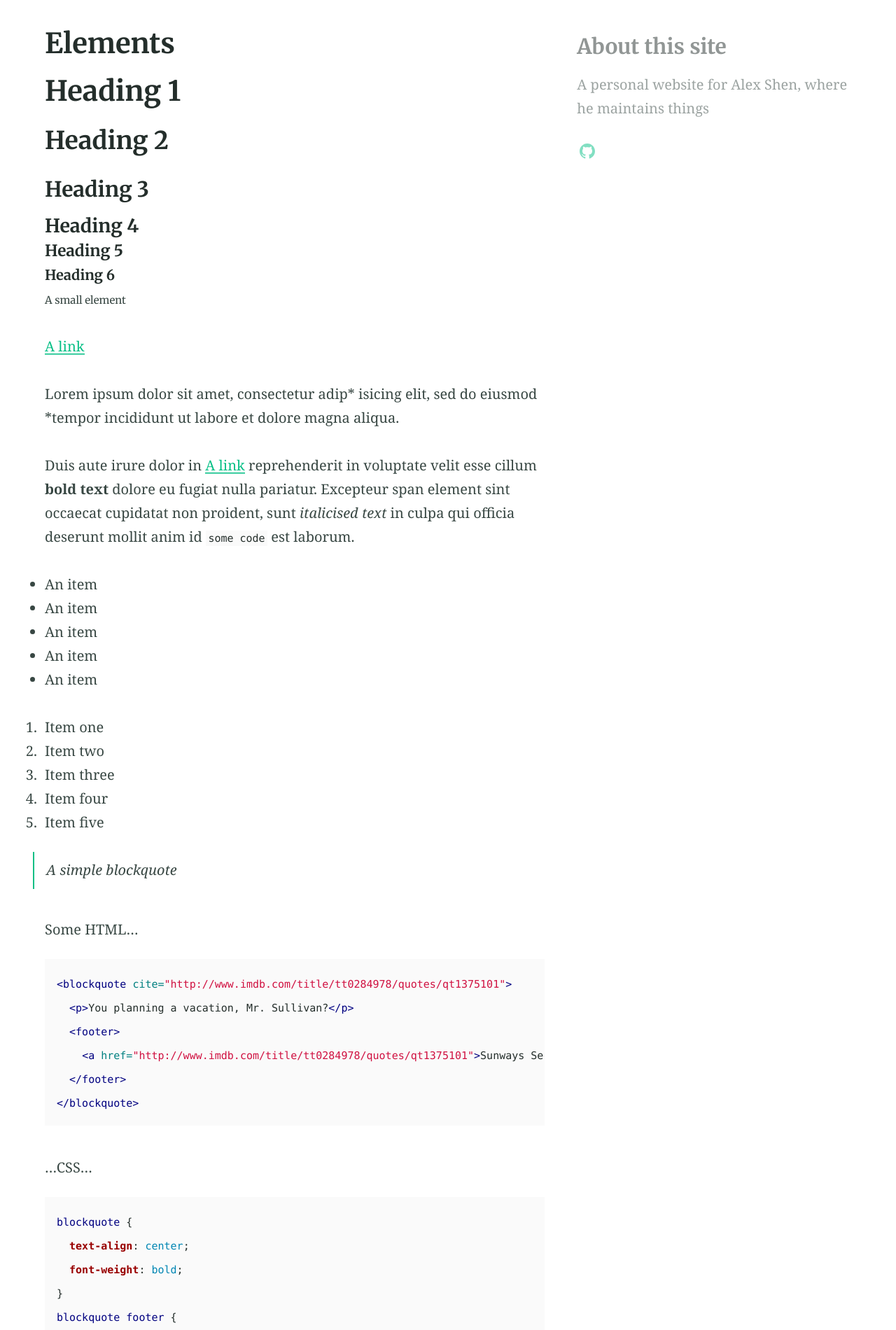
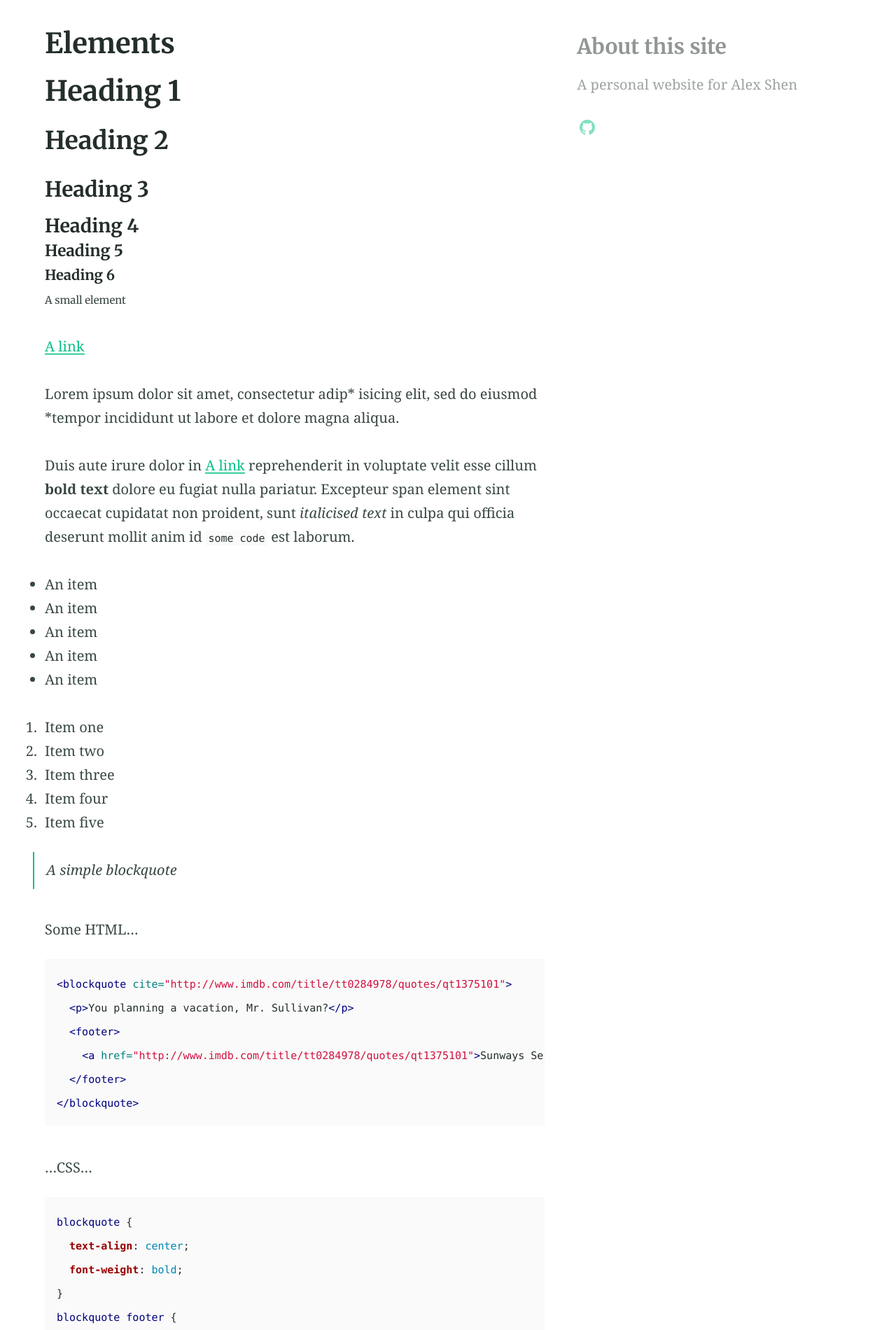
Before and after one commit to A-Chicharito-S/A-Chicharito-S.github.io, a Jekyll site: the page built from elements.md, in a window 1280 px wide. Shown: the part 408-2308 px from the top of the page at 70% size. Built offline with Jekyll 4.4.1, drawn with Linux system fonts in a browser that asks for light colours.

Commit message:
Update _config.yml

```diff
--- a/_config.yml
+++ b/_config.yml
@@ -96,13 +96,13 @@ encoding: utf-8 # Make sure the encoding is right
 lang: en-GB # Set the site language
 title: "A-Chicharito-S" # Site name or title, also used in jekyll-seo-tag
 logo: "/assets/logos/logo.svg" # Site logo, also used in jekyll-seo-tag
-description: "A personal website for Alex Shen, where he maintains things" # Site description and default description, also used in jekyll-seo-tag
+description: "A personal website for Alex Shen" # Site description and default description, also used in jekyll-seo-tag
 url: "https://alembic.darn.es" # Site url, also used in jekyll-seo-tag
 baseurl: ""
 # repo: "https://github.com/daviddarnes/alembic"
 # email: "me@daviddarnes.com"
 repo: "https://github.com/A-Chicharito-S/A-Chicharito-S.github.io"
-email: "2839826986@qq.com"
+email: "alexchicharitoshen@gmail.com"
 # disqus: "alembic-1" # Blog post comments, uncomment the option and set the site ID from your Disqus account
 # date_format: "%-d %B %Y" # Blog post date formatting using placeholder formatting
 # google_analytics: ""
```
